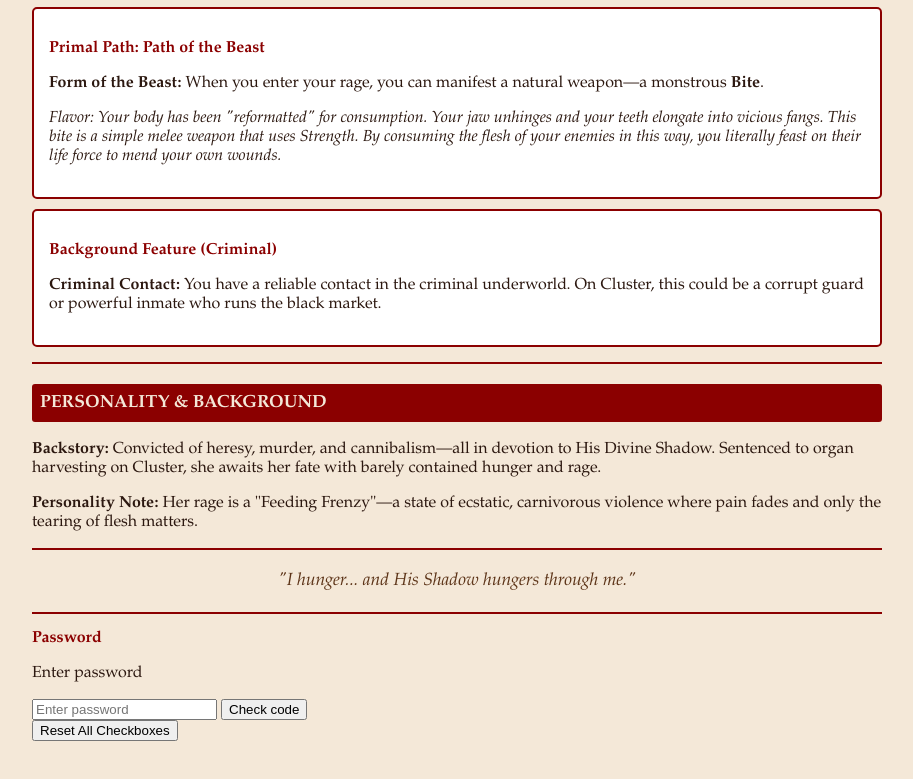
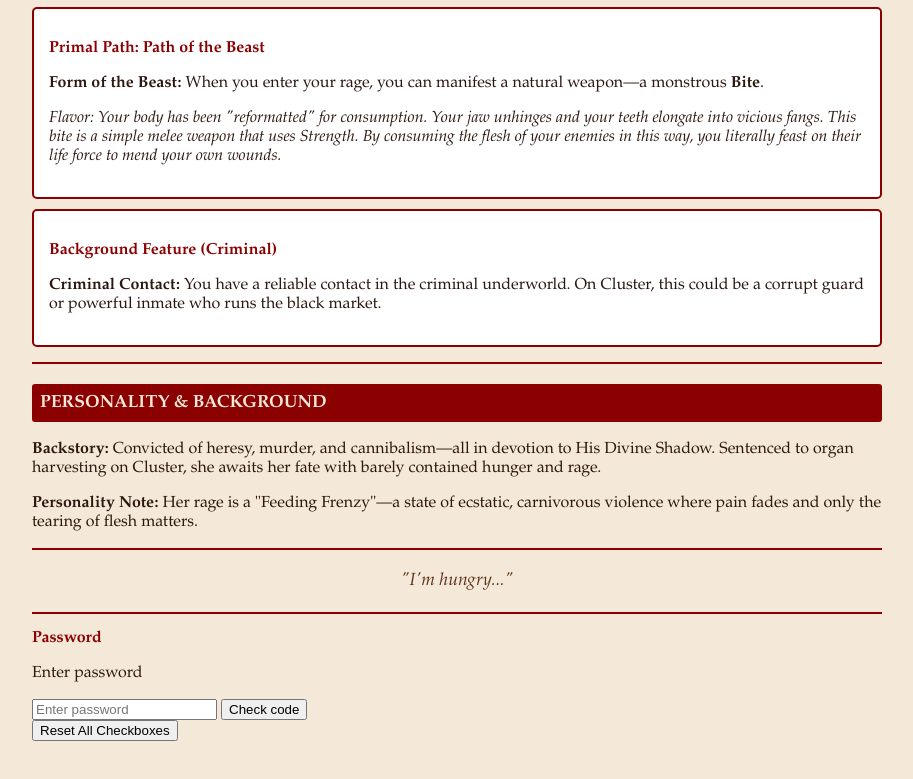
Before and after one commit to NaleenT/Lexx, a plain HTML site: page Giggarota5.html in a window 1280 px wide. Shown: the part 3478-4257 px from the top of the page, without its empty margins (183-1096 px from the left). Drawn offline with Linux system fonts and the light colour scheme.

Commit message:
Add files via upload

```diff
--- a/Giggarota5.html
+++ b/Giggarota5.html
@@ -403,7 +403,7 @@
 
     <hr>
 
-    <p class="quote">"I hunger... and His Shadow hungers through me."</p>
+    <p class="quote">"I'm hungry..."</p>
 
     <hr>
 
```
Also changed, not shown: Giggarota2.html (+1 -1 lines), Giggarota3.html (+1 -1 lines).
